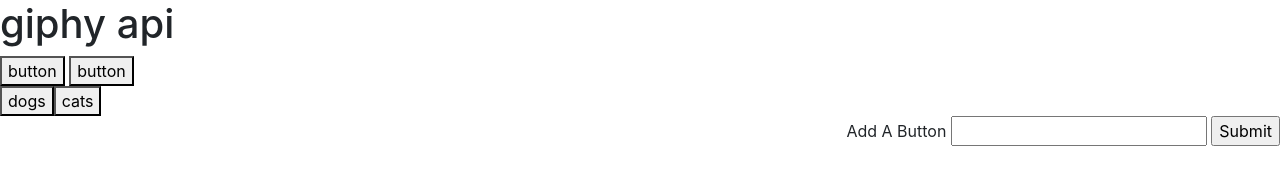
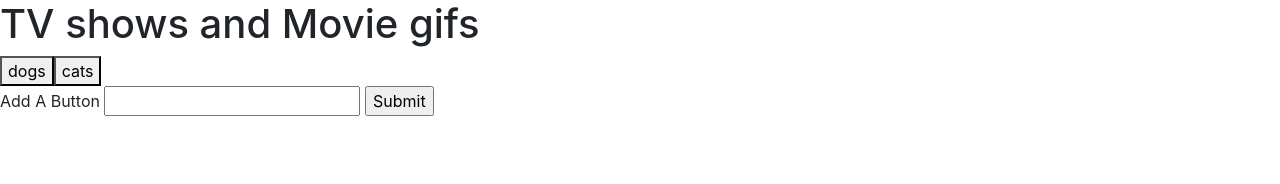
Before and after one commit to RayKilburg/GiphyAPI, a plain HTML site: page index.html in a window 1280 px wide. Drawn offline with nearby package versions, Linux system fonts and the light colour scheme.

Commit message:
morehtml

```diff
--- a/assets/css/style.css
+++ b/assets/css/style.css
@@ -1,3 +1,5 @@
 #my-form{
-    float: right;
+    margin: auto;
+    margin-right: 200px;
+    float: center;
 }
--- a/assets/javascript/app.js
+++ b/assets/javascript/app.js
@@ -18,15 +18,12 @@
   myButtons.push($("#user-input").val());
   renderButtons();
 });
-// var animal;
+ var animal;
 $(document).on("click", ".user-button", function() {
   console.log($(this).text());
-  var animal = $(this).text()
-// });
+ animal = $(this).text()
 
-// $(document).on("click", ".user-button", function() {
-  //var queryURL = "https://api.giphy.com/v1/gifs/search?q=sWsnA7UXhW7EQhC9uPHFvYAxl9Jo6GMF";
-  var person = $(this).attr("data-person");
+ //url variable
   var queryURL =
     "http://api.giphy.com/v1/gifs/search?q=" +
     animal +
@@ -60,13 +57,10 @@
         $("#gifs-appear-here").prepend(gifDiv);
       }
     });
+
 });
 
 renderButtons();
 
-//for loop to run through data
-
-//if else statments to run and puase
-//pause and stop gifs
-
-//get user text to = result
+//onclick function to pause gifs
+//how to call still gif from object or api
--- a/index.html
+++ b/index.html
@@ -7,21 +7,23 @@
     <meta http-equiv="X-UA-Compatible" content="ie=edge">
     <link rel="stylesheet" href="assets/css/style.css">
     <link rel="stylesheet" href="https://maxcdn.bootstrapcdn.com/bootstrap/4.0.0/css/bootstrap.min.css">
-    <title>Document</title>
+    <title>Giphy Api</title>
 </head>
 
 <body>
 
-
-    <h1>giphy api</h1>
-    <div id="buttons">
+    <!-- logo -->
+    <h1>TV shows and Movie gifs</h1>
+    <!-- <div id="buttons">
 
         <button data-person="Bruce Lee">button</button>
         <button data-person="Bruce Wayne">button</button>
 
-    </div>
+    </div> -->
+
 
     <div id="myTarget"></div>
+    <!-- submit form -->
     <form id="my-form">
         Add A Button
         <input id="user-input" type="text">
```
